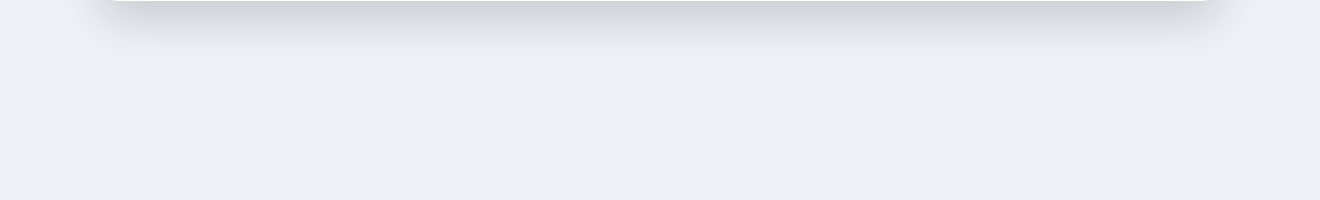
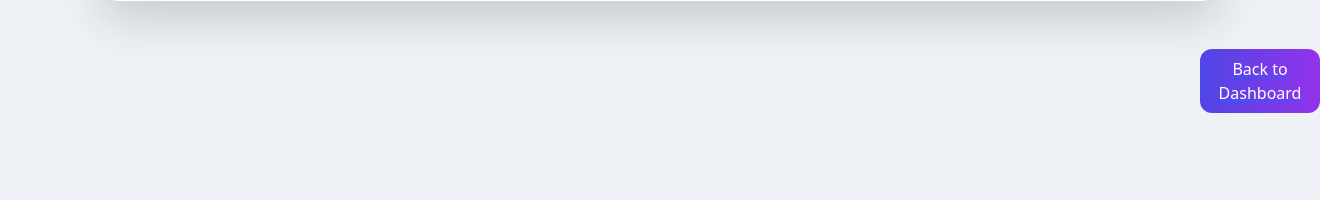
Before and after one commit to vishnusuresh-dev/SmartHR-AI, a Flask app: page /employees in a window 1320 px wide. Shown: the part 217-417 px from the top of the page. Run offline with Flask 3, Linux system fonts and the light colour scheme; data that the repository does not hold is empty; some libraries are stand-ins or nearby versions.

Commit message:
dasboard modified

```diff
--- a/app.py
+++ b/app.py
@@ -110,8 +110,11 @@ def login():
 def dashboard():
     if "user" not in session:
         return redirect("/login")
-
-    return render_template("app.html")
+    total_employees = Employee.query.count()
+    return render_template(
+        "app.html",
+        total_employees=total_employees
+    )
 
 @app.route("/logout")
 def logout():
--- a/templates/app.html
+++ b/templates/app.html
@@ -50,10 +50,9 @@
             <div class="stat-card">
                 <div class="stat-header">
                     <div class="stat-icon bg-blue">👥</div>
-                    <span class="stat-change">+5</span>
                 </div>
                 <p class="stat-label">Total Employees</p>
-                <p class="stat-value">124</p>
+                <p class="stat-value">{{ total_employees }}</p>
             </div>
             <div class="stat-card">
                 <div class="stat-header">
--- a/templates/employees.html
+++ b/templates/employees.html
@@ -18,6 +18,17 @@
         th {
             background: #0d6efd !important;
             color: white;
+        }
+        .back{
+            padding: 0.5rem;
+            border-radius: 0.75rem;
+            background: linear-gradient(to right, #4f46e5, #9333ea);
+            color: white;
+            border: none;
+            cursor: pointer;
+            transition: box-shadow 0.2s;
+            display: block;
+            margin-left: 1200px;
         }
     </style>
 
@@ -77,5 +88,8 @@
         </table>
     </div>
 </div>
+<a href="{{ url_for('dashboard') }}">
+<button class="back">Back to Dashboard</button>
+</a>
 </body>
 </html>
```
Also changed, not shown: uploads/EMP90324E_pic_PHOTO1.jpg (added), uploads/EMPCA640A_pic_PHOTO1.jpg (added), 2 other files.
